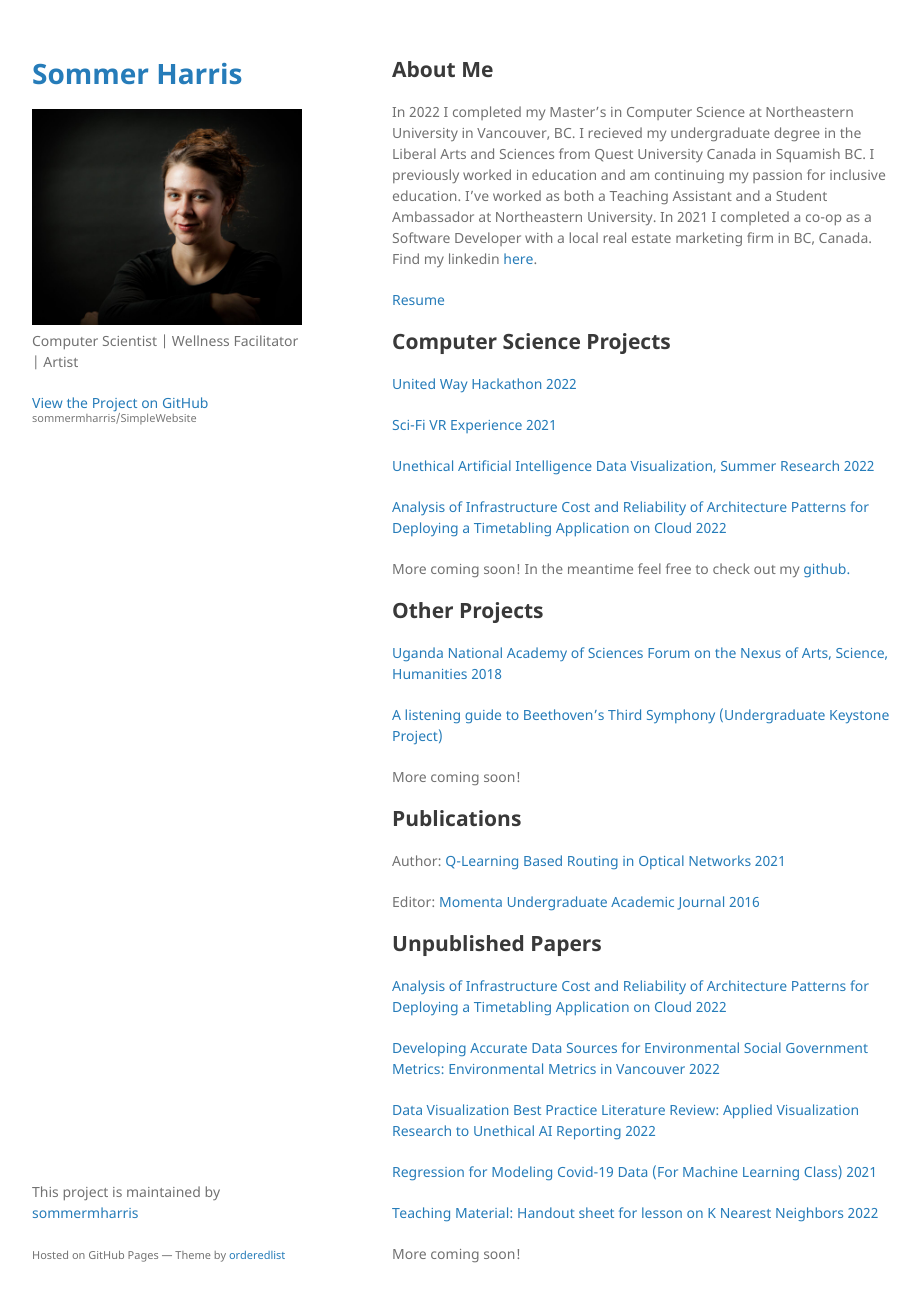
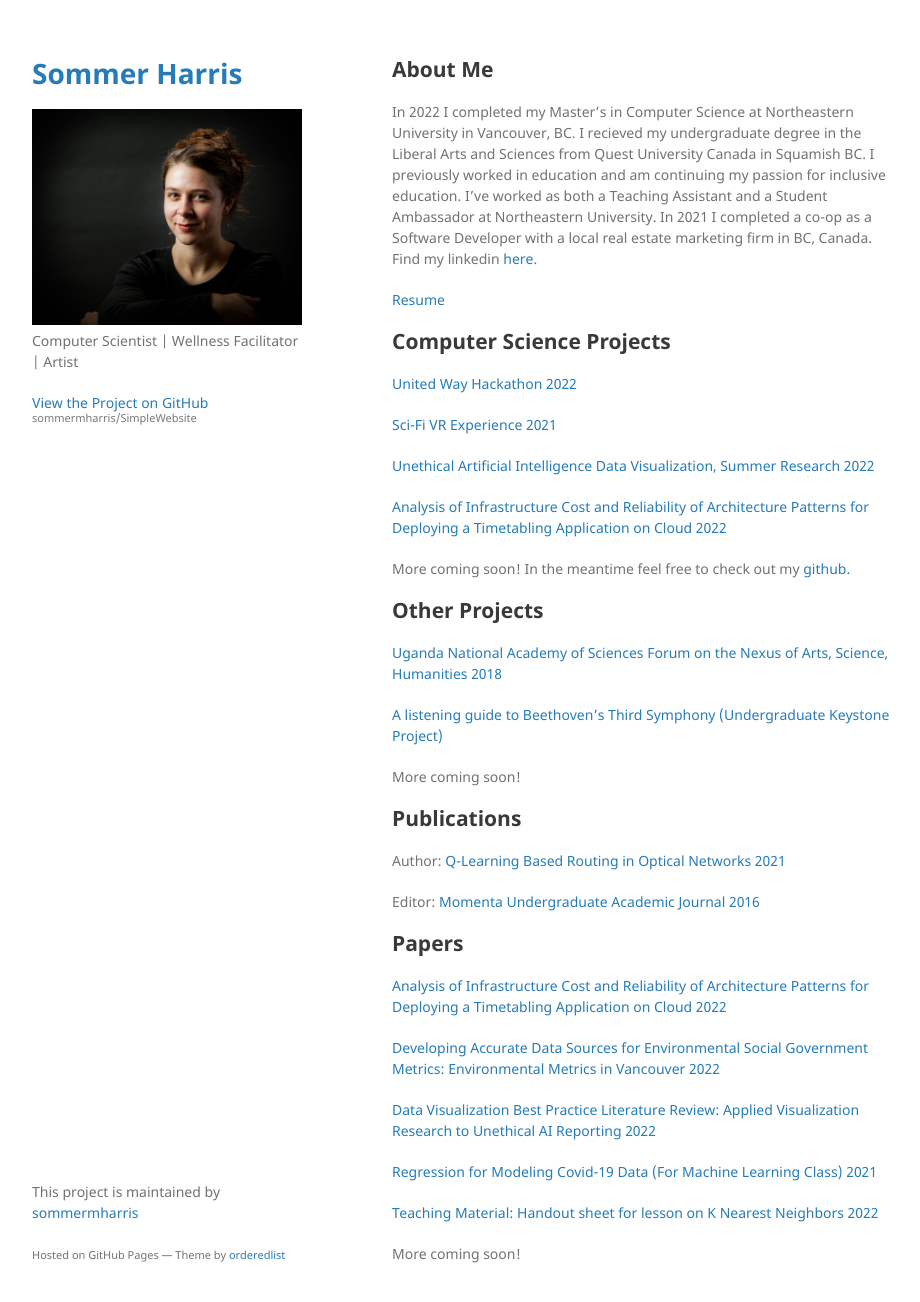
Before and after one commit to sommermharris/SimpleWebsite, a Jekyll site: the page built from index.md, in a window 1280 px wide and 1334 px high. Shown: the top 1302 px of the window, without its empty margins (178-1098 px from the left). Built offline with Jekyll 4.4.1, drawn with Linux system fonts in a browser that asks for light colours; our own code applies the rules of GitHub Pages for plain Markdown files.

Commit message:
Update index.md

```diff
--- a/index.md
+++ b/index.md
@@ -33,7 +33,7 @@ Author: [Q-Learning Based Routing in Optical Networks 2021](files/qlearning.pdf)
 
 Editor: [Momenta Undergraduate Academic Journal 2016](files/Momenta-2016.pdf)
 
-## Unpublished Papers
+## Papers
 
 [Analysis of Infrastructure Cost and Reliability of Architecture Patterns for Deploying a Timetabling Application on Cloud 2022](files/capstone.pdf)
 
```
